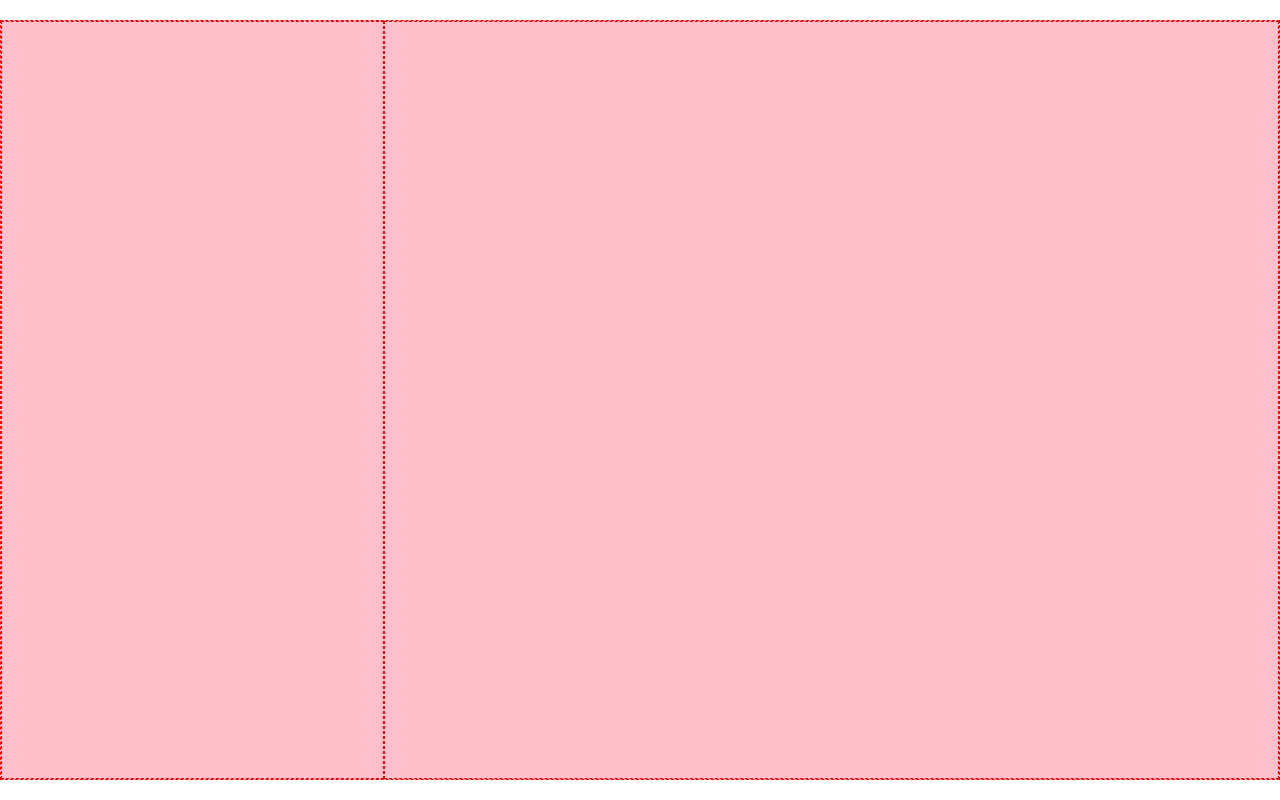
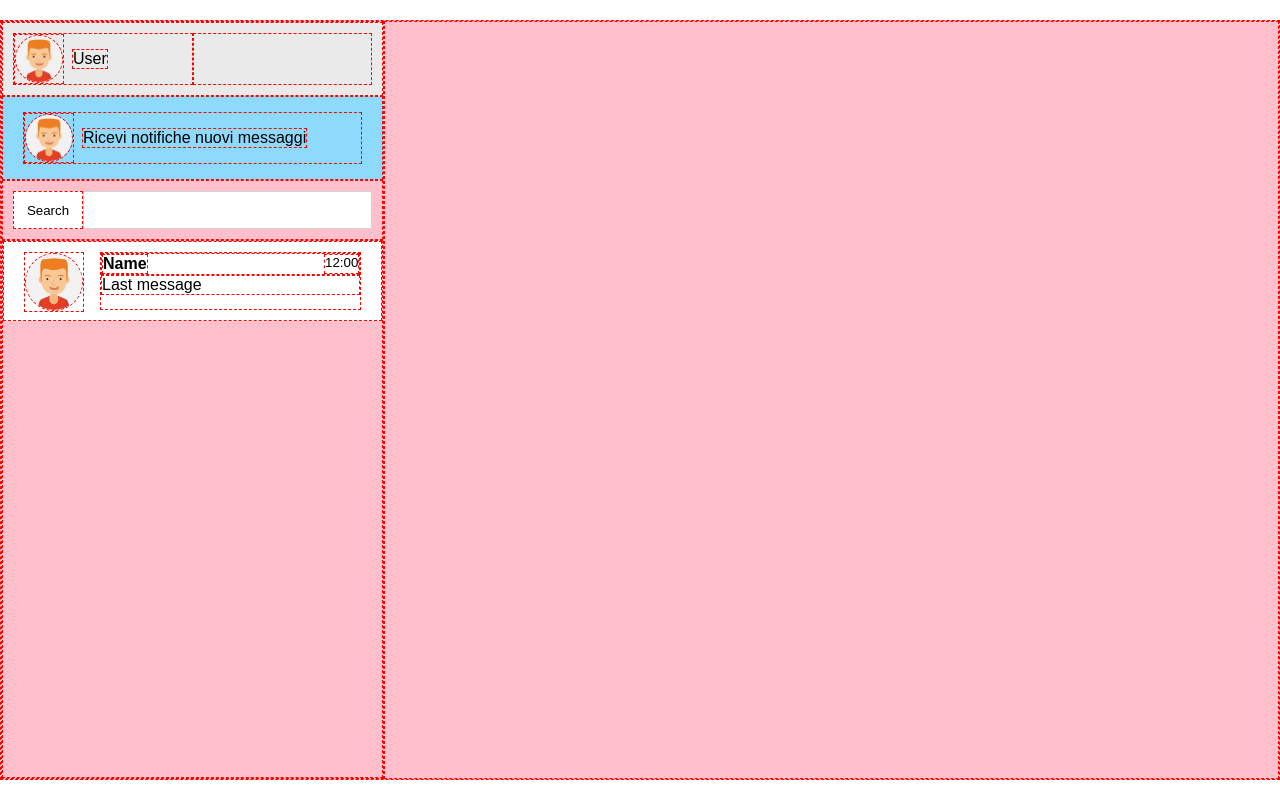
Before and after one commit to MLaz95/vue-boolzapp, a plain HTML site: page index.html in a window 1280 px wide. Drawn offline with nearby package versions, Linux system fonts and the light colour scheme.

Commit message:
realizzato layout base della sidebar

```diff
--- a/index.html
+++ b/index.html
@@ -10,8 +10,60 @@
 <body>
 
     <div id="app" class="container">
-        <aside></aside>
-        <main></main>
+        <!-- sidebar with contacts -->
+        <aside>
+            <header>
+                <!-- user profile and buttons -->
+                <div class="head-profile">
+                    <div class="img-wrapper-small">
+                        <img src="./img/avatar_1.jpg" alt="">
+                    </div>
+                    <span>User</span>
+                </div>
+
+                <div class="head-buttons">
+                    <!-- some icons -->
+                </div>
+            </header>
+
+            <!-- notification banner -->
+            <div id="banner">
+                <div class="head-profile">
+                    <div class="img-wrapper-small">
+                        <img src="./img/avatar_1.jpg" alt="">
+                    </div>
+                    <span>Ricevi notifiche nuovi messaggi</span>
+                </div>
+
+            </div>
+
+            <div id="searchbar">
+                <button>Search</button>
+                <input type="text">
+            </div>
+
+            <!-- contacts -->
+            <div id="contacts">
+                <div class="contact-card">
+                    <div class="img-wrapper">
+                        <img src="./img/avatar_1.jpg" alt="">
+                    </div>
+
+                    <div class="contact-info">
+                        <div class="info-top">
+                            <strong>Name</strong>
+                            <small>12:00</small>
+                        </div>
+                        <div>Last message</div>
+                    </div>
+                </div>
+            </div>
+        </aside>
+
+        <!-- main view with texts -->
+        <main>
+
+        </main>
     </div>
 
 
--- a/style.css
+++ b/style.css
@@ -8,8 +8,11 @@
 body{
     width: 100%;
     height: 100%;
+
+    font-family: sans-serif;
 }
 
+/* main container layout */
 .container{
     background-color: pink;
     border: 1px dashed red;
@@ -22,15 +25,118 @@ body{
     display: flex;
 }
 
-.container aside{
+.container *{
     border: 1px dashed red;
     /* test */
+}
+
+.container aside{
     flex: 0 0 30%;
     max-width: 30%;
+
+    display: flex;
+    flex-direction: column;
 }
 
 .container main{
-    border: 1px dashed red;
-    /* test */
     flex-grow: 1;
 }
+
+/* sidebar */
+aside header{
+    width: 100%;
+    padding: 10px;
+    display: flex;
+
+    background-color: #EAEAEA;
+}
+
+.head-profile{
+    flex-grow: 1;
+    display: flex;
+    align-items: center;
+    gap: 0.5em;
+}
+
+.img-wrapper-small{
+    width: 50px;
+    height: 50px;
+}
+
+.img-wrapper-small img{
+    width: 100%;
+    border-radius: 50%;
+}
+
+.head-buttons{
+    width: 50%;
+    /* test */
+}
+
+#banner{
+    padding: 15px 20px;
+    background-color: #8EDAFC;
+}
+
+/* searchbar */
+#searchbar{
+    width: 100%;
+    padding: 10px;
+
+    display: flex;
+}
+
+#searchbar input{
+    height: 38px;
+
+    border: 1px solid lightgray;
+    flex-grow: 1;
+}
+
+#searchbar button{
+    width: 70px;
+    background-color: white;
+}
+
+/* contact list */
+#contacts{
+    flex-grow: 1;
+
+    display: flex;
+    flex-direction: column;
+
+    overflow-y: scroll;
+}
+
+.contact-card{
+    background-color: white;
+    /* test */
+
+    height: 80px;
+    padding: 10px 20px;
+
+    display: flex;
+    gap: 1em;
+}
+
+.img-wrapper{
+    width: 60px;
+    height: 60px;
+}
+
+.img-wrapper img{
+    width: 100%;
+    border-radius: 50%;
+}
+
+.contact-info{
+    flex-grow: 1;
+
+    display: flex;
+    flex-direction: column;
+}
+
+.info-top{
+    display: flex;
+    justify-content: space-between;
+}
```
